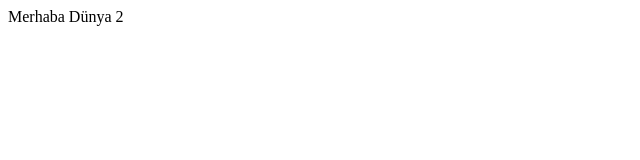
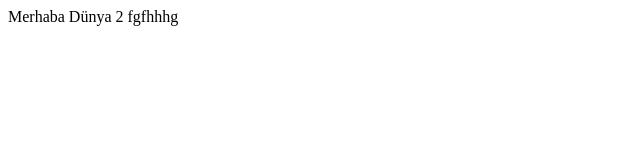
Before and after one commit to salmanyaren/example, a plain HTML site: page index.html in a window 1280 px wide. Shown: the full height of the page, 0-640 px from the left. Drawn offline with Linux system fonts and the light colour scheme.

Commit message:
ys-main commit

```diff
--- a/index.html
+++ b/index.html
@@ -6,6 +6,6 @@
     <title>Document</title>
 </head>
 <body>
-    Merhaba Dünya 2
+    Merhaba Dünya 2 fgfhhhg
 </body>
 </html>
```
